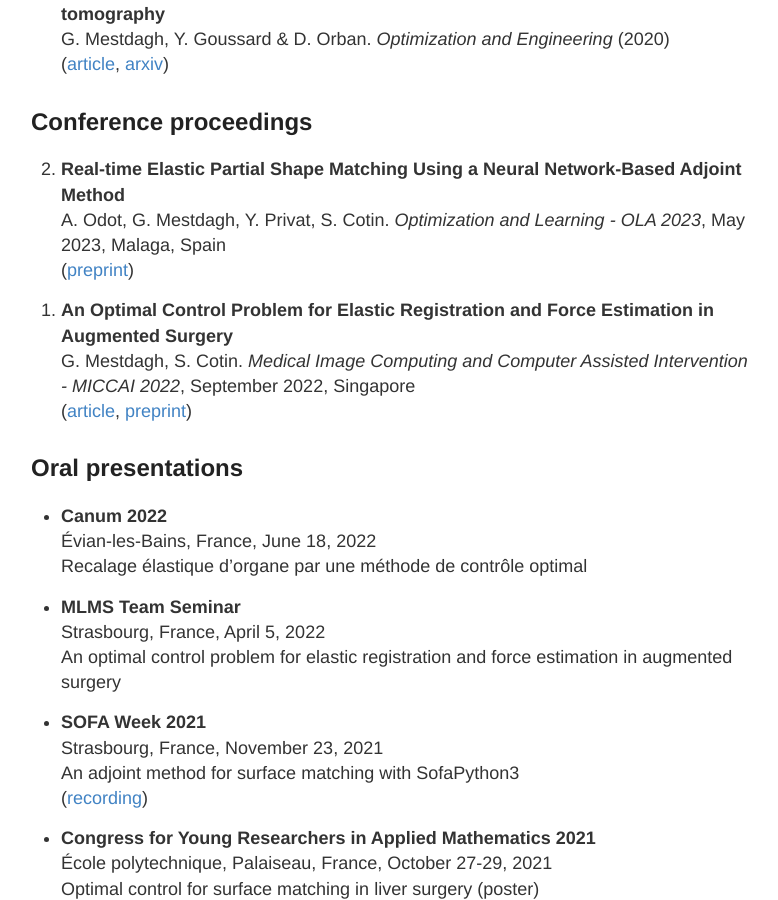
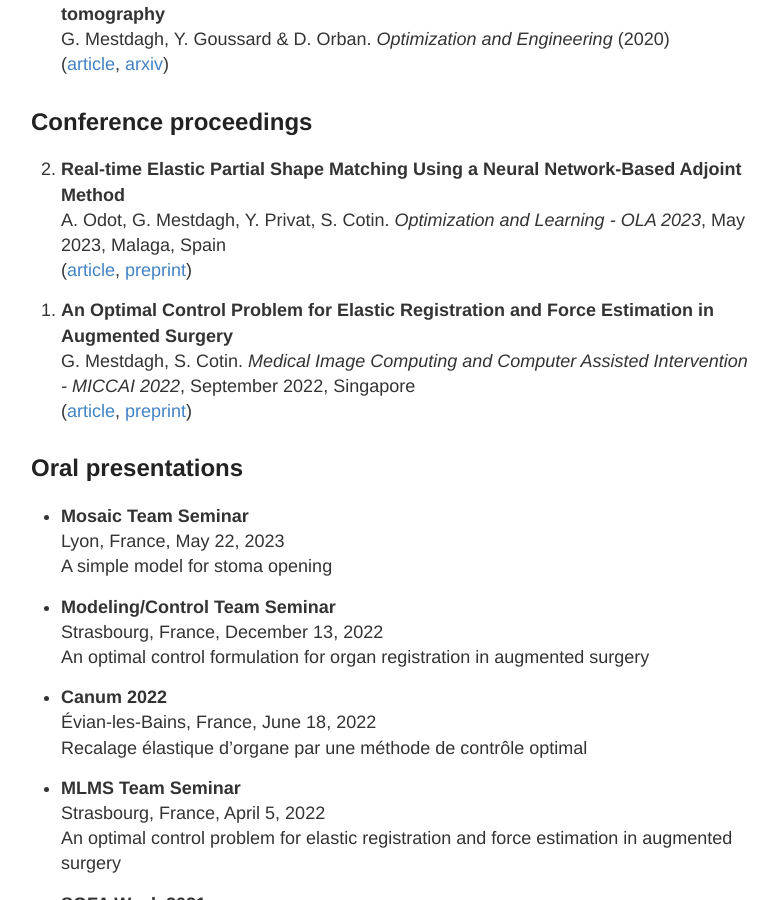
Before and after one commit to gmestdagh/gmestdagh.github.io, a Jekyll site: the page built from research.md, in a window 1280 px wide and 900 px high, scrolled down 685 px. Shown: the whole window, without its empty margins (249-1027 px from the left). Built offline with Jekyll 4.4.1, drawn with Linux system fonts in a browser that asks for light colours; our own code applies the rules of GitHub Pages for plain Markdown files.

Commit message:
Updated OLA article link

```diff
--- a/research.md
+++ b/research.md
@@ -36,7 +36,8 @@ permalink: /research/
 2.  **Real-time Elastic Partial Shape Matching Using a Neural Network-Based Adjoint Method**\\
     A. Odot, G. Mestdagh, Y. Privat, S. Cotin.
     *Optimization and Learning - OLA 2023*, May 2023, Malaga, Spain\\
-    ([preprint](https://hal.inria.fr/hal-04019777v1))
+    ([article](https://link.springer.com/chapter/10.1007/978-3-031-34020-8_10),
+     [preprint](https://hal.inria.fr/hal-04019777v1))
 
 1.  **An Optimal Control Problem for Elastic Registration and Force Estimation in Augmented Surgery** \\
     G. Mestdagh, S. Cotin.
@@ -47,6 +48,14 @@ permalink: /research/
 
 
 ## Oral presentations
+
+- **Mosaic Team Seminar**\\
+  Lyon, France, May 22, 2023\\
+  A simple model for stoma opening
+
+- **Modeling/Control Team Seminar**\\
+  Strasbourg, France, December 13, 2022\\
+  An optimal control formulation for organ registration in augmented surgery
 
 - **Canum 2022**\\
   Évian-les-Bains, France, June 18, 2022\\
```
Also changed, not shown: recherche.md (+10 -1 lines).
